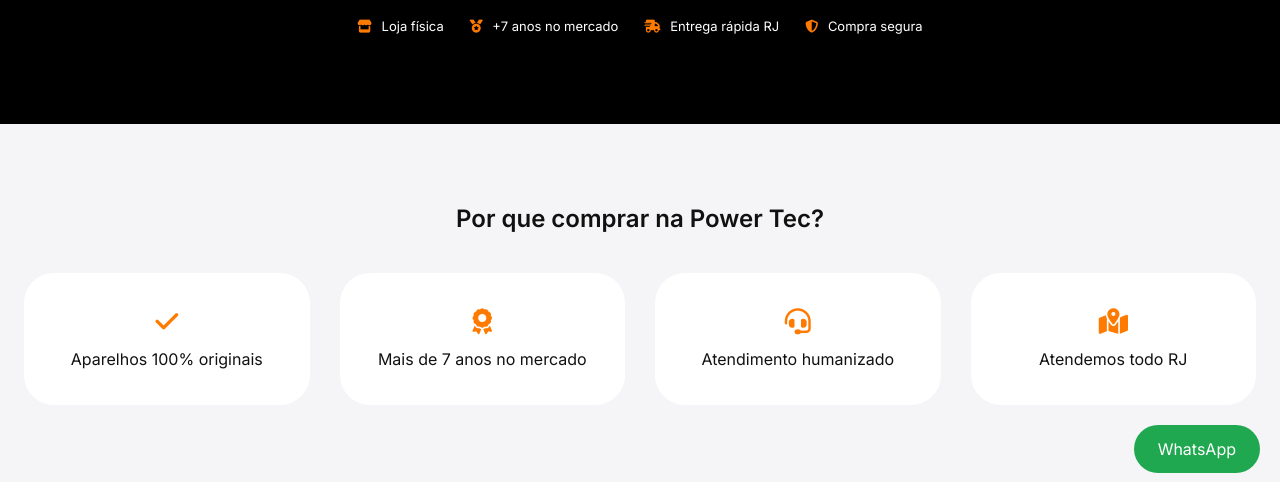
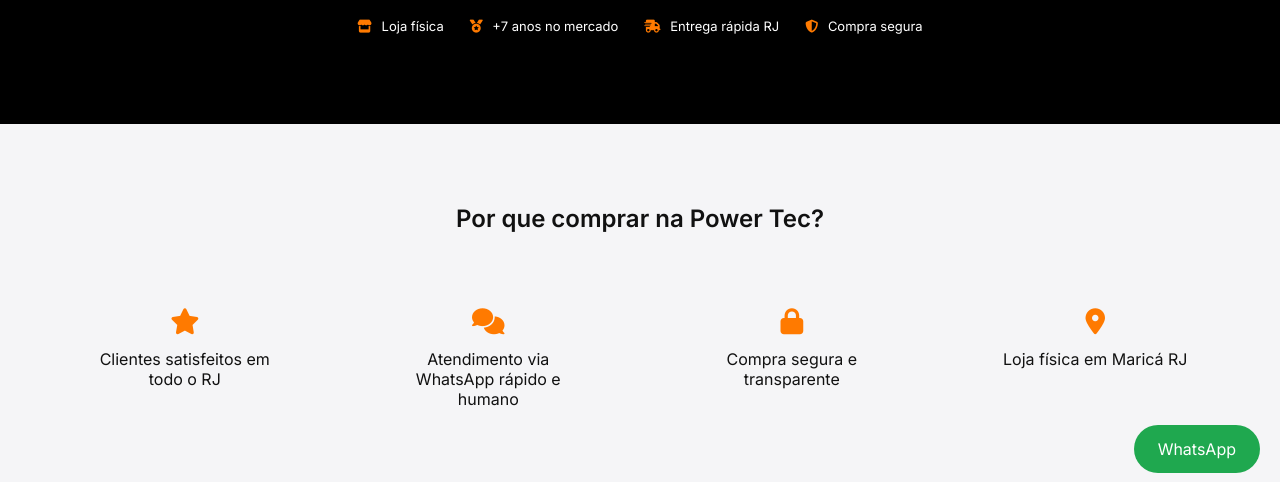
Before and after one commit to leonardosantanax16-lang/PowerTec, a plain HTML site: page index.html in a window 1280 px wide. Shown: the part 307-789 px from the top of the page. Drawn offline with Linux system fonts and the light colour scheme.

Commit message:
Add customer satisfaction section to index.html
Signed-off-by: leonardosantanax16-lang <leonardosantanax16@gmail.com>

```diff
--- a/index.html
+++ b/index.html
@@ -190,6 +190,26 @@ footer{
 <!-- WHY -->
 <section>
   <h2>Por que comprar na Power Tec?</h2>
+  <section style="margin-top:20px;margin-bottom:40px">
+  <div class="why">
+    <div style="background:transparent">
+      <i class="fa-solid fa-star"></i>
+      <p>Clientes satisfeitos em todo o RJ</p>
+    </div>
+    <div style="background:transparent">
+      <i class="fa-solid fa-comments"></i>
+      <p>Atendimento via WhatsApp rápido e humano</p>
+    </div>
+    <div style="background:transparent">
+      <i class="fa-solid fa-lock"></i>
+      <p>Compra segura e transparente</p>
+    </div>
+    <div style="background:transparent">
+      <i class="fa-solid fa-location-dot"></i>
+      <p>Loja física em Maricá RJ</p>
+    </div>
+  </div>
+</section>
   <div class="why">
     <div><i class="fa-solid fa-check"></i><p>Aparelhos 100% originais</p></div>
     <div><i class="fa-solid fa-award"></i><p>Mais de 7 anos no mercado</p></div>
```
